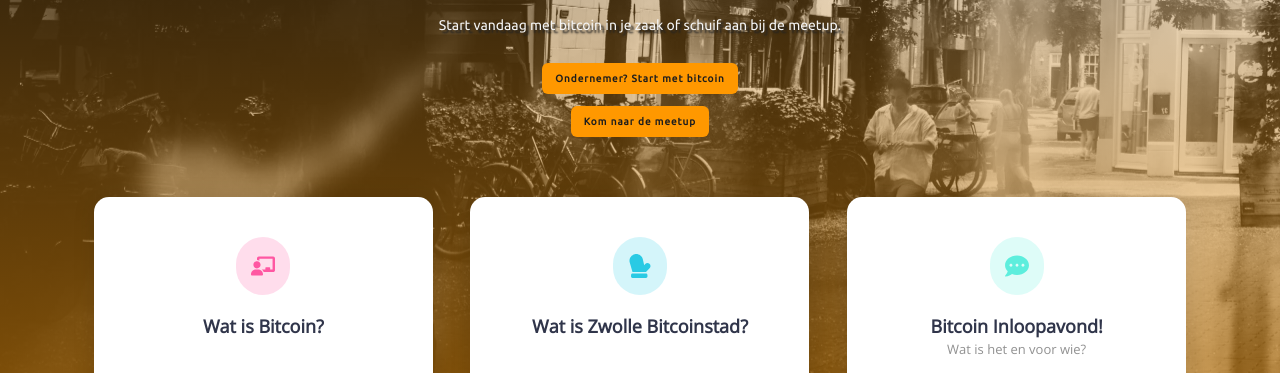
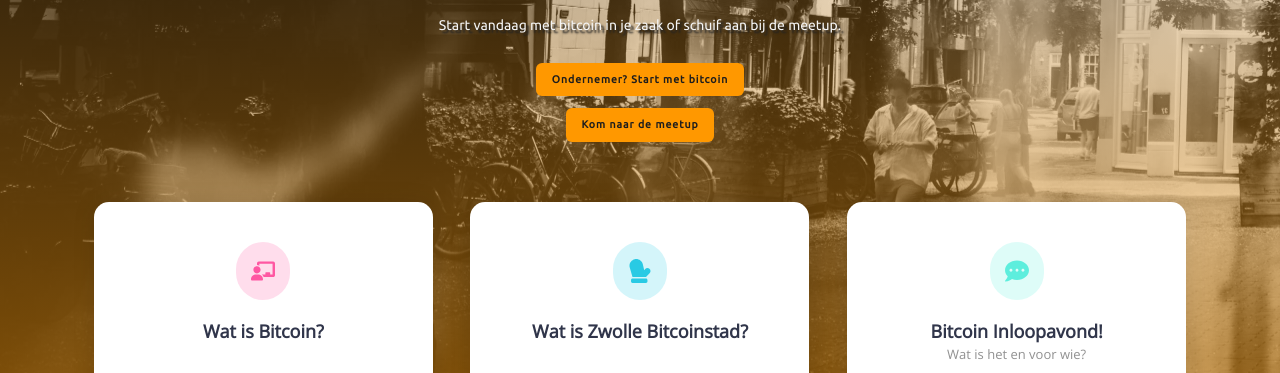
Before and after one commit to Zwolle-Bitcoinstad/zwolle-bitcoinstad-website, a website: page index.html in a window 1280 px wide. Shown: the part 415-788 px from the top of the page. Drawn offline with Linux system fonts and the light colour scheme.

Commit message:
Increase CTA button size

```diff
--- a/assets/css/style.css
+++ b/assets/css/style.css
@@ -1063,8 +1063,8 @@ h6 {
   border-radius: 6px;
   color: #1d1d1d;
   font-weight: 700;
-  font-size: 1rem;
-  padding: 0.7em 1.3em;
+  font-size: 1.05rem;
+  padding: 0.75em 1.5em;
   text-decoration: none;
 }
 .primary-button:hover,
```
